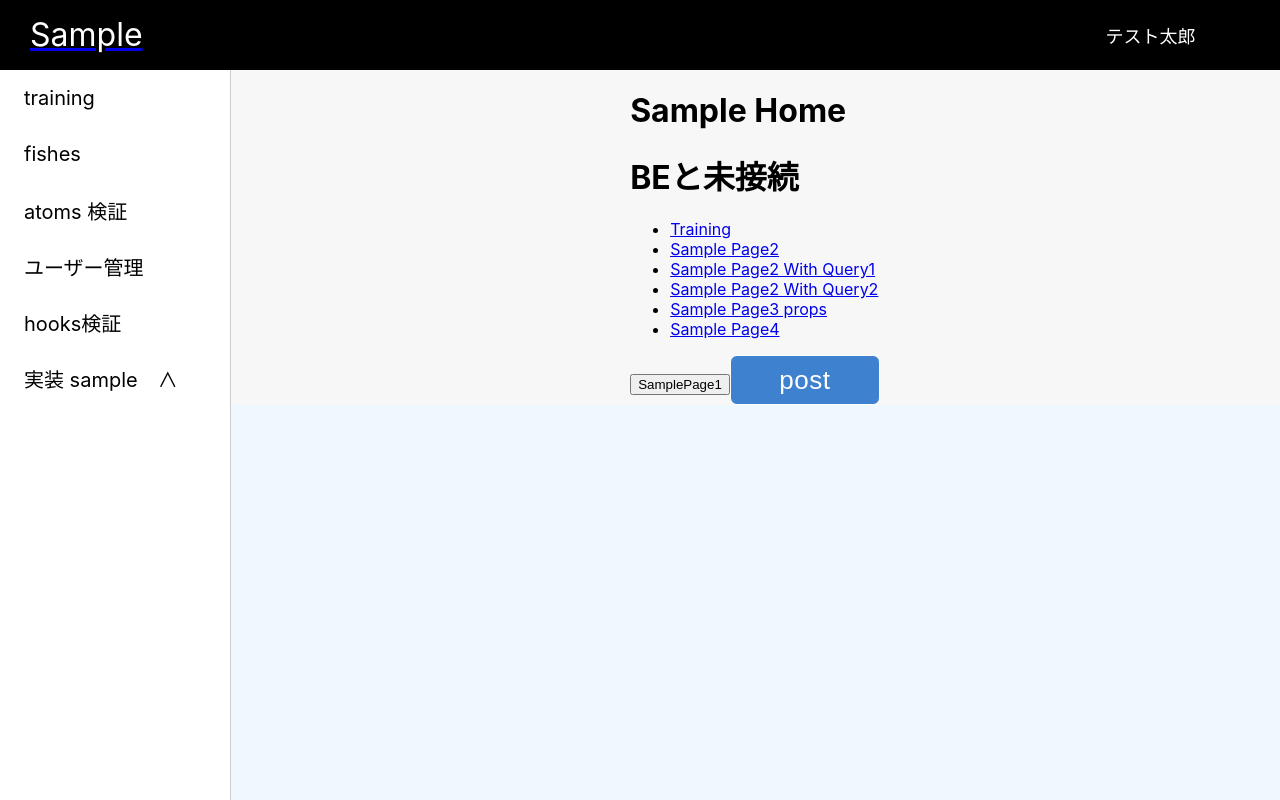
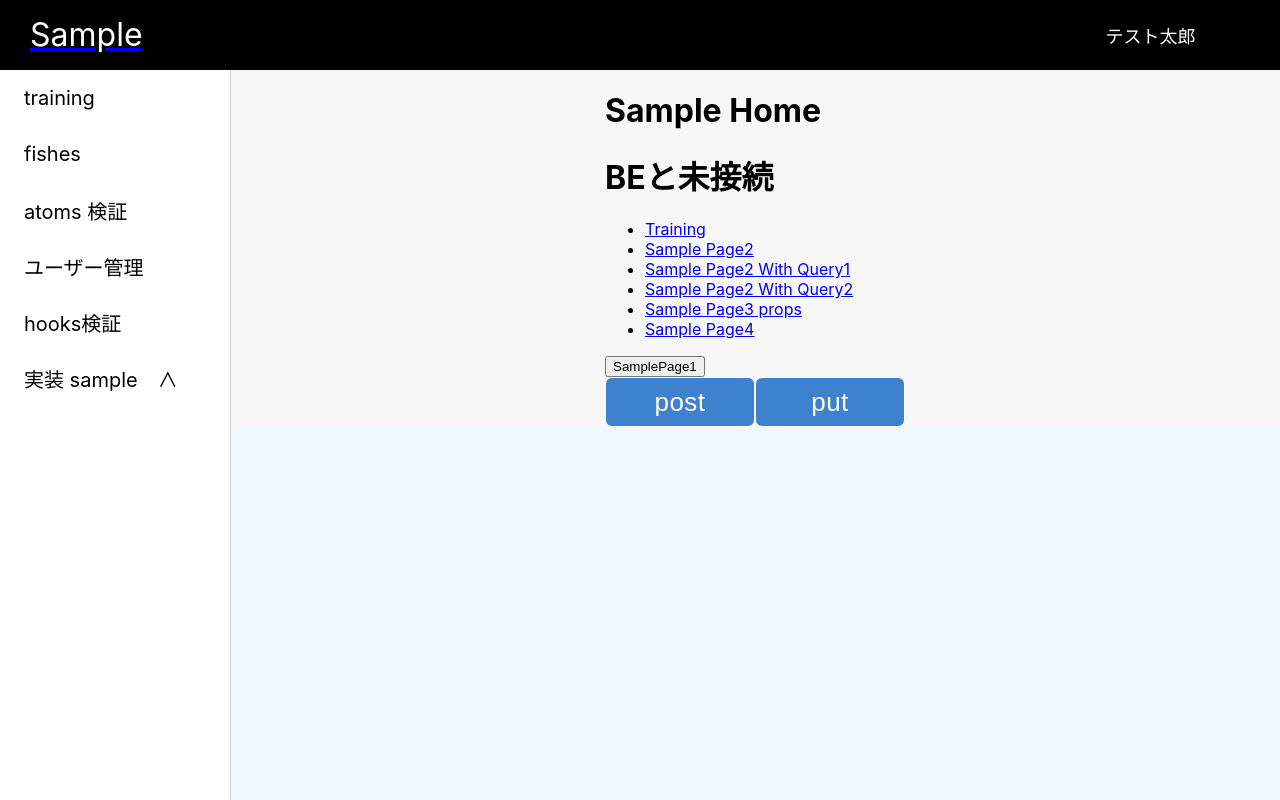
Before and after one commit to Snails8/react-module, a React (Create React App) app in the folder frontend/: page / in a window 1280 px wide. Built offline with nearby package versions, Linux system fonts and the light colour scheme; no server answers.

Commit message:
add: 簡単なcrudの作成

```diff
--- a/frontend/src/endpoint.ts
+++ b/frontend/src/endpoint.ts
@@ -7,6 +7,7 @@ export const APIGetFishes = apiHost + '/fishes';
 // test
 export const APIGetTest = apiHost + '/';
 export const APIPostTest = apiHost + '/create';
+export const APIPutTest = (id: number) => apiHost + `/${id}`;
 
 
 export const APIGetUsers = apiHost + '/users';
--- a/frontend/src/pages/Dashboard/index.tsx
+++ b/frontend/src/pages/Dashboard/index.tsx
@@ -5,7 +5,7 @@ import { useNavigate } from 'react-router-dom';
 import { Button } from '../../components/atoms/Button/Button';
 import { LoadingTemplate } from '../../components/templates/LoadingTemplate/LoadingTemplate';
 import { Layout } from '../../components/templates/_Layout/Layout';
-import { APIPostTest, APIGetTest } from '../../endpoint';
+import { APIPostTest, APIGetTest, APIPutTest } from '../../endpoint';
 import { useFetch } from '../../hooks/useFetch';
 import { usePost } from '../../hooks/usePost';
 
@@ -13,9 +13,11 @@ import { usePost } from '../../hooks/usePost';
 export const Dashboard: React.FC = () => {
   const navigate = useNavigate();
   const [data, getLoading, error] = useFetch(APIGetTest);
+    // const {data, error}= swrFetcher(APITest);
+
 
   const {doPostRequest, loading}= usePost();
-  const handleSubmit = () => {
+  const handleSubmitPost = () => {
     doPostRequest({
       method: 'post',
       path: APIPostTest,
@@ -23,16 +25,22 @@ export const Dashboard: React.FC = () => {
     });
   };
 
-  // const {data, error}= swrFetcher(APITest);
-  if (loading || getLoading) {
-    return (<LoadingTemplate />);
+  const handleSubmitPut = () => {
+    doPostRequest({
+      method: 'put',
+      path: APIPutTest(1),
+      postData: {sample: 'test-put', foo: "fuga"}
+    });
   };
-
 
   const params: string = createSearchParams({
     name: 'sample',
     type: 'test',
   }).toString();
+
+  if (loading || getLoading) {
+    return (<LoadingTemplate />);
+  };
 
   return (
     <>
@@ -64,8 +72,12 @@ export const Dashboard: React.FC = () => {
           </ul>
 
           <button onClick={() => navigate('page1')}>SamplePage1</button>
-          <Button label='post' colorType='primary' handleClick={handleSubmit}/>
         </nav>
+
+        <div style={{ display: 'flex', }}>
+          <Button label='post' handleClick={handleSubmitPost}/>
+          <Button label='put' handleClick={handleSubmitPut}/>
+        </div>
       </Layout>
     </>
   );
```
